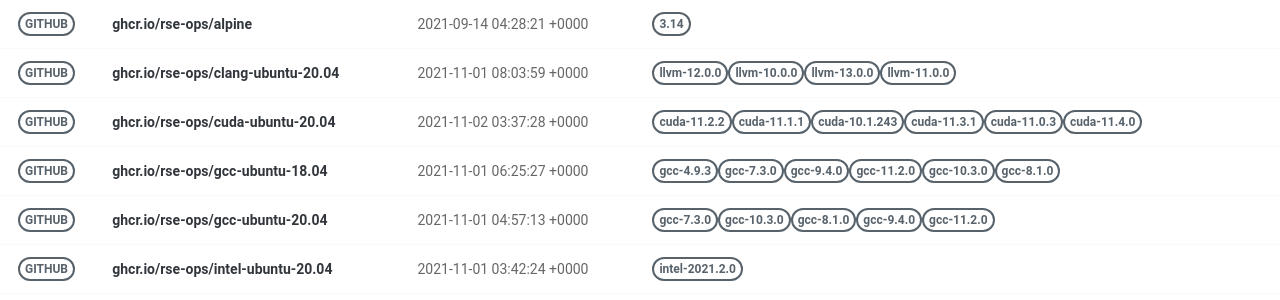
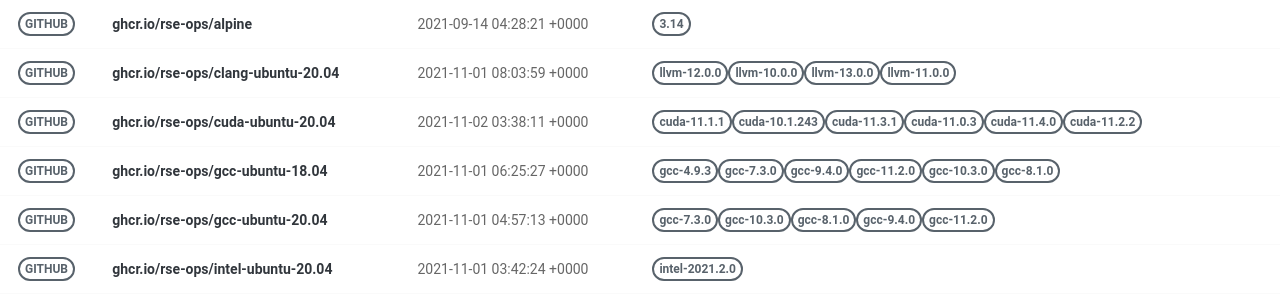
Before and after one commit to rse-ops/docker-images, a Jekyll site: the page built from pages/index.md, in a window 1280 px wide. Shown: the part 130-430 px from the top of the page. Built offline with Jekyll 4.4.1, drawn with Linux system fonts in a browser that asks for light colours; nearby versions of some CDN libraries; part of the change alters nothing that is shown.

Commit message:
Automated push to update library 2021-11-02

```diff
--- a/_library/ghcr.io-rse-ops-cuda-ubuntu-20.04.md
+++ b/_library/ghcr.io-rse-ops-cuda-ubuntu-20.04.md
@@ -1,14 +1,11 @@
 ---
 layout: container
 name: ghcr.io/rse-ops/cuda-ubuntu-20.04
-updated_at: 2021-11-02 03:37:28.841052
+updated_at: 2021-11-02 03:38:11.512002
 
 
 container_url: https://github.com/orgs/rse-ops/packages/container/package/cuda-ubuntu-20.04
 versions:
- - tag: cuda-11.2.2
-   dockerfile: https://github.com/rse-ops/docker-images/blob/main/ubuntu/cuda/Dockerfile
-   manifest: https://crane.ggcr.dev/manifest/ghcr.io/rse-ops/cuda-ubuntu-20.04:cuda-11.2.2
  - tag: cuda-11.1.1
    dockerfile: https://github.com/rse-ops/docker-images/blob/main/ubuntu/cuda/Dockerfile
    manifest: https://crane.ggcr.dev/manifest/ghcr.io/rse-ops/cuda-ubuntu-20.04:cuda-11.1.1
@@ -24,5 +21,8 @@ versions:
  - tag: cuda-11.4.0
    dockerfile: https://github.com/rse-ops/docker-images/blob/main/ubuntu/cuda/Dockerfile
    manifest: https://crane.ggcr.dev/manifest/ghcr.io/rse-ops/cuda-ubuntu-20.04:cuda-11.4.0
+ - tag: cuda-11.2.2
+   dockerfile: https://github.com/rse-ops/docker-images/blob/main/ubuntu/cuda/Dockerfile
+   manifest: https://crane.ggcr.dev/manifest/ghcr.io/rse-ops/cuda-ubuntu-20.04:cuda-11.2.2
 
 ---
```
